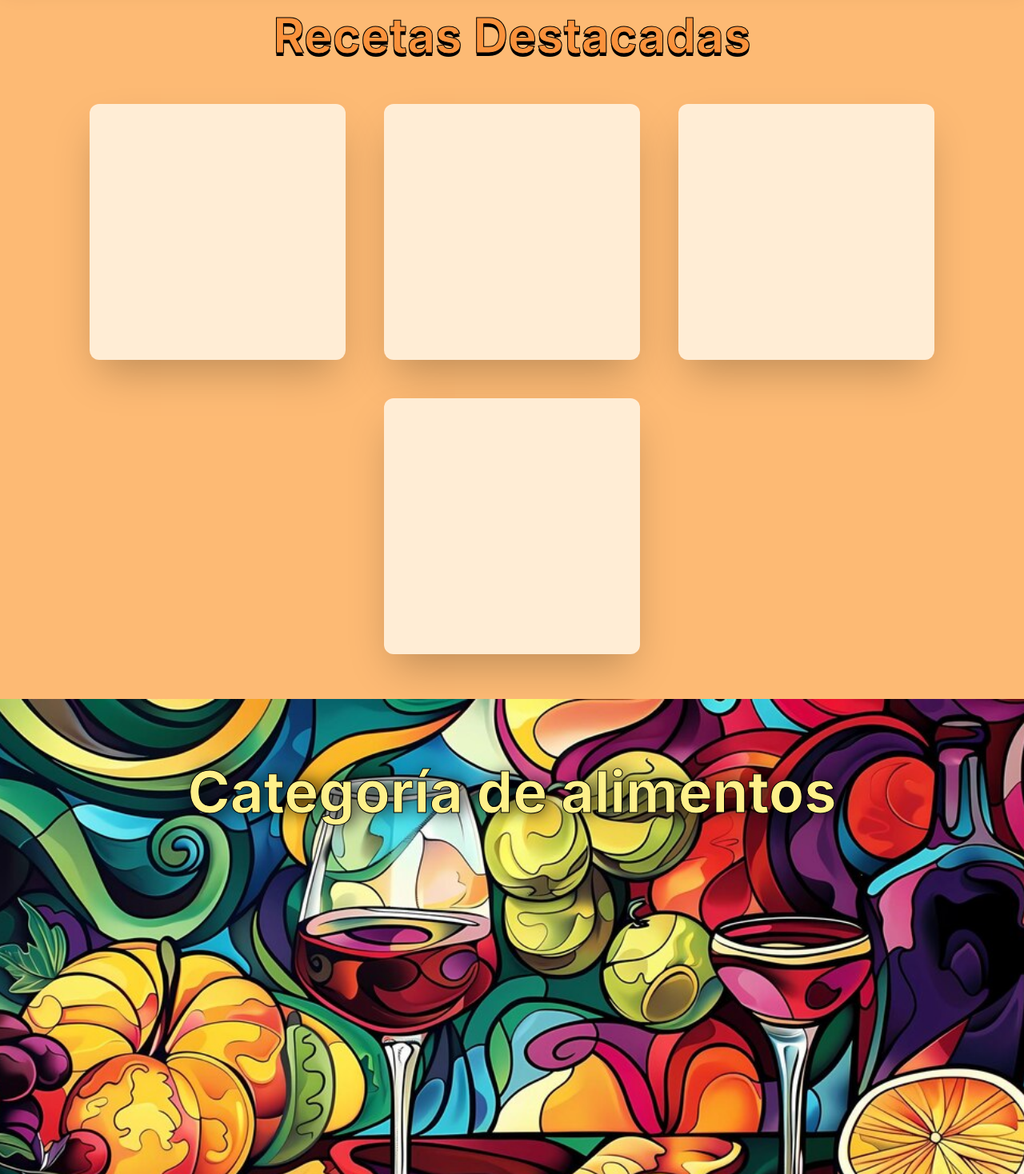
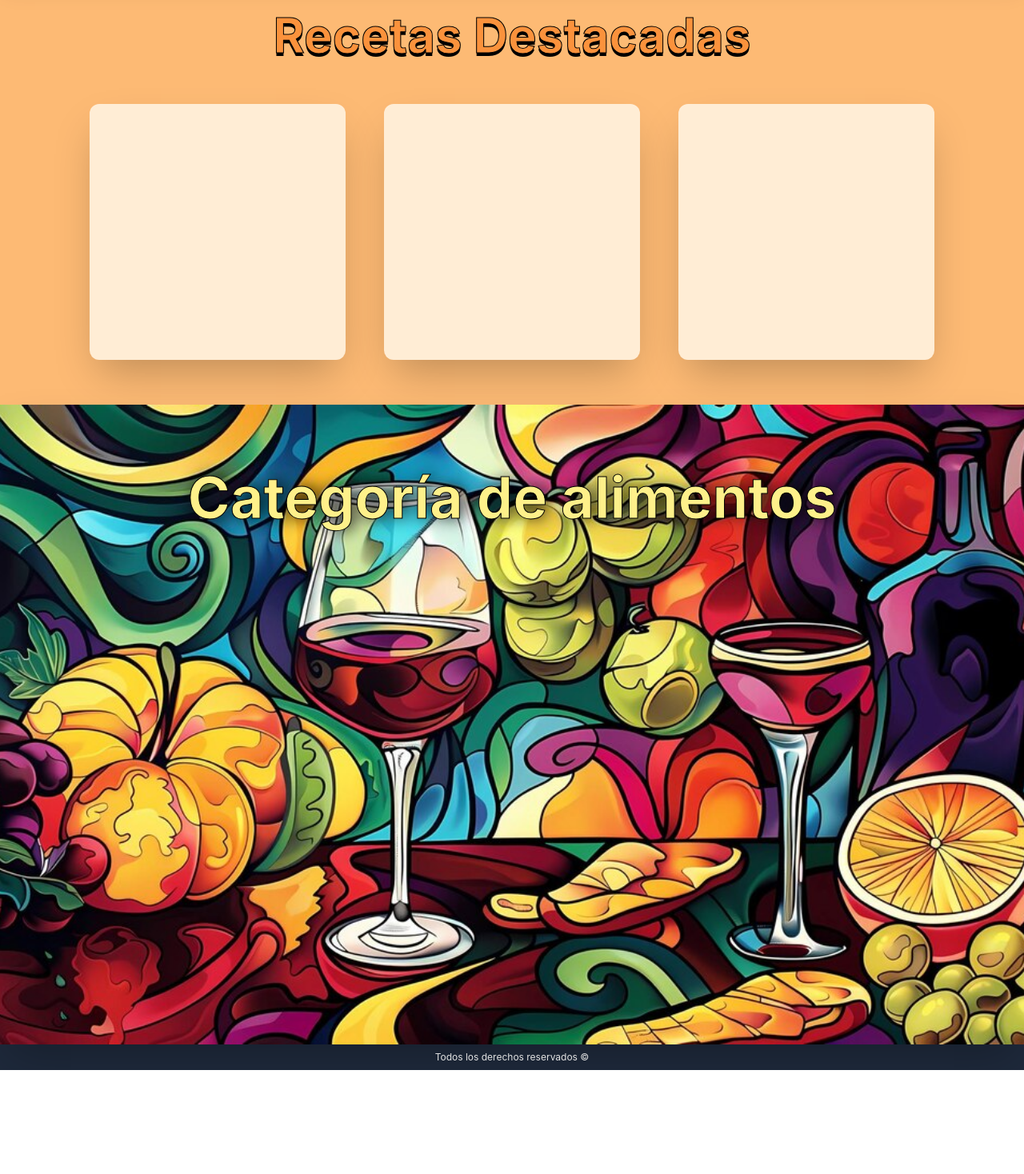
Before and after one commit to mvillagra91/RecipeGenerator, a React (Vite) app: page / in a window 1280 px wide. Shown: the part 826-2294 px from the top of the page at 80% size. After the commit the page ends 2164 px from the top, so only its background shows below. Built offline with nearby package versions, Linux system fonts and the light colour scheme.

Commit message:
Modificaciones home (Categoria de alimentos)

```diff
--- a/src/pages/Home.jsx
+++ b/src/pages/Home.jsx
@@ -34,16 +34,15 @@ export const Home = () => {
         </div>
         {/**Box de recetas destacadas (Solo iran 6 por el momento)*/}
         <div className="pt-14 pb-14">
-          <div className="flex flex-wrap gap-12 justify-center sm:grid-cols-1">
-              <div className="size-80 pl-2 pt-2 bg-orange-100 rounded-xl shadow-2xl"></div>
-              <div className="size-80 pl-2 pt-2 bg-orange-100 rounded-xl shadow-2xl"></div>
-              <div className="size-80 pl-2 pt-2 bg-orange-100 rounded-xl shadow-2xl"></div>
-              <div className="size-80 pl-2 pt-2 bg-orange-100 rounded-xl shadow-2xl"></div>
+          <div className="flex flex-wrap gap-12 justify-center gird grid-cols-3 sm:grid-cols-1">
+              <div className="size-80 pl-2 pt-2 bg-orange-100 rounded-xl shadow-2xl hover:scale-110 transition-transform duration-300 ease-in-out"></div>
+              <div className="size-80 pl-2 pt-2 bg-orange-100 rounded-xl shadow-2xl hover:scale-110 transition-transform duration-300 ease-in-out"></div>
+              <div className="size-80 pl-2 pt-2 bg-orange-100 rounded-xl shadow-2xl hover:scale-110 transition-transform duration-300 ease-in-out"></div>
           </div>
         </div>
       </div>
       {/**Información de paises y sus especialidades*/}
-      <div className="relative min-h-screen shadow-xl z-19">
+      <div className="relative min-h-screen shadow-2xl z-19">
         <img
           src={abstractFood}
           alt="Descripción de la imagen"
@@ -55,6 +54,14 @@ export const Home = () => {
           </h1>
         </div>
       </div>
+      {/**Contacto */}
+      <div className="bg-slate-800 text-white">
+        <div className="grid grid-cols-1 justify-center text-center pt-2 pb-2">
+          <div>
+            <p className="text-xs">Todos los derechos reservados ©</p>
+          </div>
+        </div>
+      </div>
     </>
   );
 };
```
